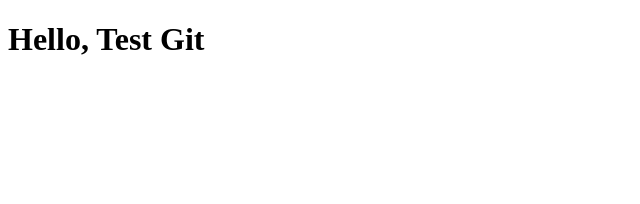
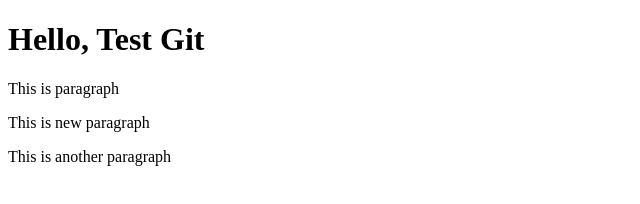
Before and after one commit to NeeTzXst/MyWeb, a plain HTML site: page index.html in a window 1280 px wide. Shown: the whole page, without its empty margins (0-640 px from the left). Drawn offline with Linux system fonts and the light colour scheme.

Commit message:
adding new paragraph

```diff
--- a/index.html
+++ b/index.html
@@ -6,5 +6,8 @@
     </head>
     <body>
         <h1>Hello, Test Git</h1>
+        <p>This is paragraph</p>
+        <p>This is new paragraph</p>
+        <p>This is another paragraph</p>
     </body>
 </html>
```
